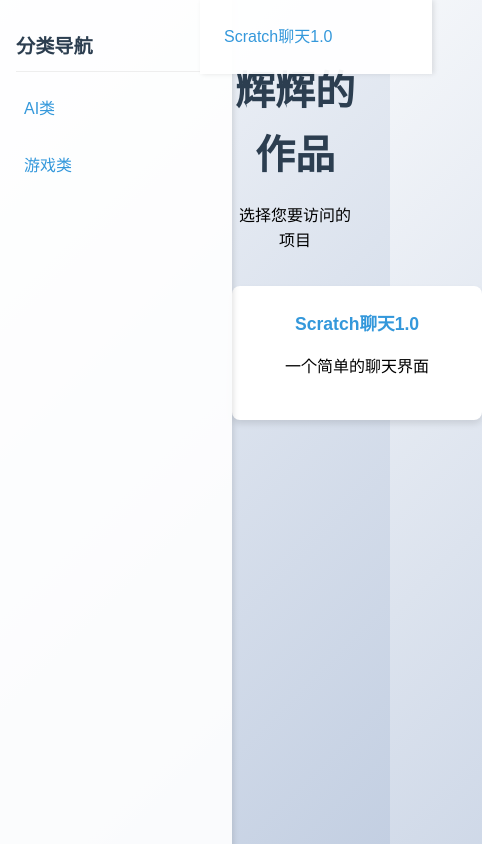
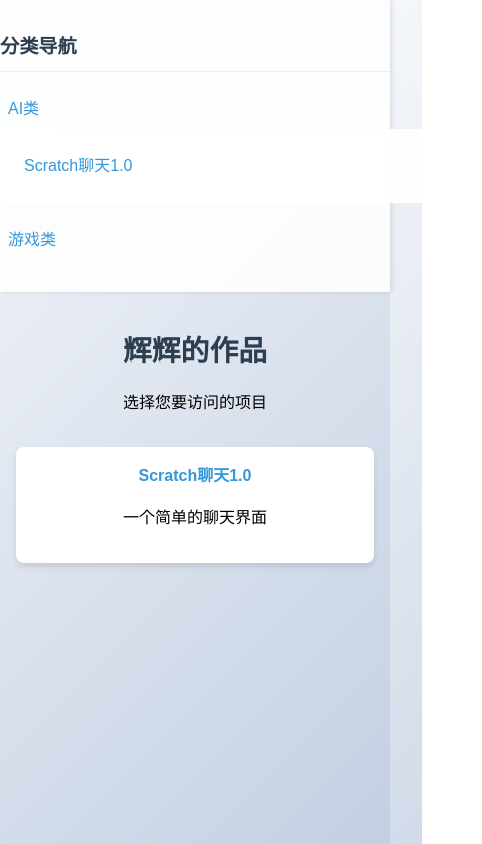
Before and after one commit to yejinlei/huihui_scratch, a plain HTML site: page index.html in a window 390 px wide. Both pictures are taken after a click on the link "AI类". Shown: the whole page, 482 px wide, since content can reach past the window. Drawn offline with Linux system fonts and the light colour scheme.

Commit message:
gh-pages

```diff
--- a/index.html
+++ b/index.html
@@ -47,7 +47,7 @@
             display: none;
             position: absolute;
             left: 200px;
-            top: 0;
+            top: 40px;
             width: 200px;
             background: rgba(255, 255, 255, 0.95);
             box-shadow: 2px 0 5px rgba(0, 0, 0, 0.1);
@@ -99,6 +99,43 @@
             from { opacity: 0; }
             to { opacity: 1; }
         }
+
+        @media (max-width: 768px) {
+            body {
+                padding: 0;
+            }
+            .sidebar {
+                width: 100%;
+                height: auto;
+                position: relative;
+                padding: 1rem 0;
+            }
+            .submenu {
+                position: relative;
+                left: 0;
+                top: 0;
+                width: 100%;
+                box-shadow: none;
+            }
+            .container {
+                padding: 1rem;
+            }
+            h1 {
+                font-size: 1.8rem;
+            }
+            .nav-grid {
+                grid-template-columns: 1fr;
+            }
+        }
+
+        @media (max-width: 480px) {
+            .nav-card {
+                padding: 1rem;
+            }
+            .nav-card a {
+                font-size: 1rem;
+            }
+        }
     </style>
 </head>
 <body>
```
